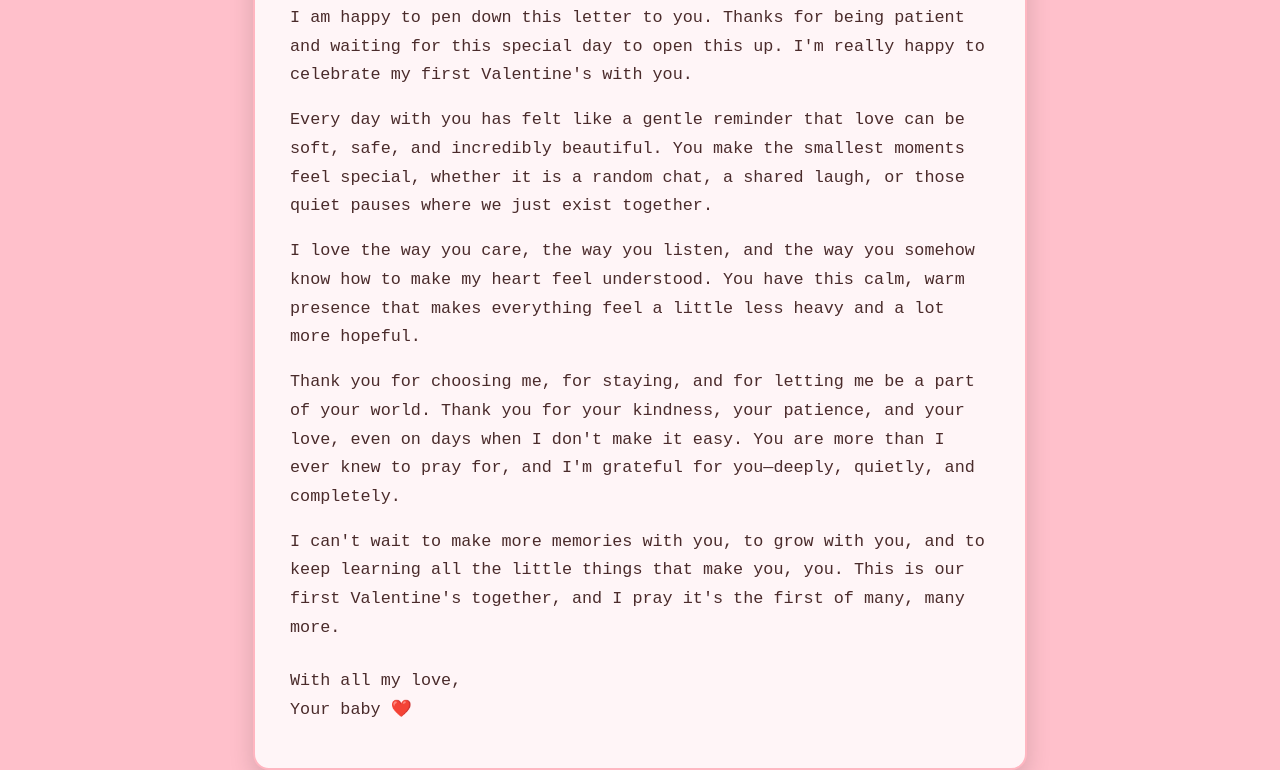
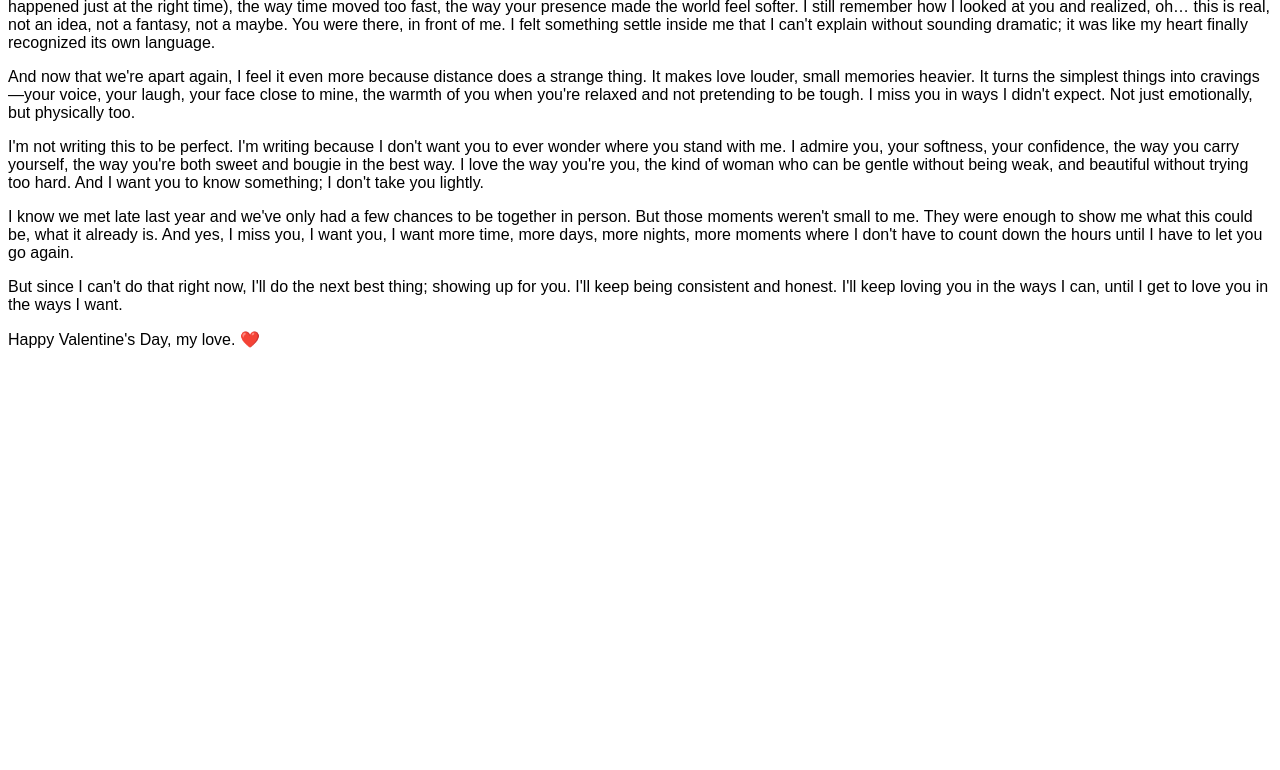
Before and after one commit to mayexmark-crypto/Val_message, a plain HTML site: page love_letter.html in a window 1280 px wide. Shown: the part 88-858 px from the top of the page. After the commit the page ends 800 px from the top, so only its background shows below. Drawn offline with Linux system fonts and the light colour scheme.

Commit message:
Update love_letter.html with new paragraphs and formatting corrections.

```diff
--- a/love_letter.html
+++ b/love_letter.html
@@ -1,77 +1,22 @@
 <!DOCTYPE html>
 <html lang="en">
 <head>
-  <meta charset="UTF-8">
-  <title>For You, My Love ❤️</title>
-  <style>
-    body {
-      margin: 0;
-      min-height: 100vh;
-      display: flex;
-      justify-content: center;
-      align-items: center;
-      background-color: pink;
-      font-family: "Elite", monospace;
-    }
-
-    .letter-container {
-      max-width: 700px;
-      background-color: #fff5f7;
-      border-radius: 16px;
-      padding: 30px 35px;
-      box-shadow: 0 10px 25px rgba(0, 0, 0, 0.15);
-      border: 2px solid #ffb6c1;
-    }
-
-    .letter-container h1 {
-      text-align: center;
-      color: #d32f2f;
-      margin-top: 0;
-      margin-bottom: 20px;
-      font-size: 2.2em;
-    }
-
-    .letter-container p {
-      font-size: 1.05em;
-      line-height: 1.7;
-      color: #4a2b2b;
-      margin-bottom: 14px;
-      text-align: left;
-    }
-
-    .closing {
-      margin-top: 25px;
-    }
-  </style>
+    <meta charset="UTF-8">
+    <meta name="viewport" content="width=device-width, initial-scale=1.0">
+    <title>Hi baby,</title>
+    <style>
+        body {
+            font-family: 'Elite', sans-serif;
+        }
+    </style>
 </head>
 <body>
-  <div class="letter-container">
-    <h1>Hi baby,</h1>
-
-    <p>
-      I am happy to pen down this letter to you. Thanks for being patient and waiting for this special day to open this up. I'm really happy to celebrate my first Valentine's with you.
-    </p>
-
-    <p>
-      Every day with you has felt like a gentle reminder that love can be soft, safe, and incredibly beautiful. You make the smallest moments feel special, whether it is a random chat, a shared laugh, or those quiet pauses where we just exist together.
-    </p>
-
-    <p>
-      I love the way you care, the way you listen, and the way you somehow know how to make my heart feel understood. You have this calm, warm presence that makes everything feel a little less heavy and a lot more hopeful.
-    </p>
-
-    <p>
-      Thank you for choosing me, for staying, and for letting me be a part of your world. Thank you for your kindness, your patience, and your love, even on days when I don't make it easy. You are more than I ever knew to pray for, and I'm grateful for you—deeply, quietly, and completely.
-    </p>
-
-    <p>
-      I can't wait to make more memories with you, to grow with you, and to keep learning all the little things that make you, you. This is our first Valentine's together, and I pray it's the first of many, many more.
-    </p>
-
-    <p class="closing">
-      With all my love,<br>
-      Your baby ❤️
-    </p>
-  </div>
+    <p>I know you felt like I was so relaxed and calm about Valentine's Day, acted like it's just another date on the calendar, but I very well know it ain't. Reason being you're not ordinary to me, and what we have is not ordinary either.</p>
+    <p>Sometimes I sit quietly and replay the moments we've had together, the way it felt to finally see you in person (of course you wanted it to happen sooner, but I guess everything happened just at the right time), the way time moved too fast, the way your presence made the world feel softer. I still remember how I looked at you and realized, oh… this is real, not an idea, not a fantasy, not a maybe. You were there, in front of me. I felt something settle inside me that I can't explain without sounding dramatic; it was like my heart finally recognized its own language.</p>
+    <p>And now that we're apart again, I feel it even more because distance does a strange thing. It makes love louder, small memories heavier. It turns the simplest things into cravings—your voice, your laugh, your face close to mine, the warmth of you when you're relaxed and not pretending to be tough. I miss you in ways I didn't expect. Not just emotionally, but physically too.</p>
+    <p>I'm not writing this to be perfect. I'm writing because I don't want you to ever wonder where you stand with me. I admire you, your softness, your confidence, the way you carry yourself, the way you're both sweet and bougie in the best way. I love the way you're you, the kind of woman who can be gentle without being weak, and beautiful without trying too hard. And I want you to know something; I don't take you lightly.</p>
+    <p>I know we met late last year and we've only had a few chances to be together in person. But those moments weren't small to me. They were enough to show me what this could be, what it already is. And yes, I miss you, I want you, I want more time, more days, more nights, more moments where I don't have to count down the hours until I have to let you go again.</p>
+    <p>But since I can't do that right now, I'll do the next best thing; showing up for you. I'll keep being consistent and honest. I'll keep loving you in the ways I can, until I get to love you in the ways I want.</p>
+    <p>Happy Valentine's Day, my love. ❤️</p>
 </body>
 </html>
```
